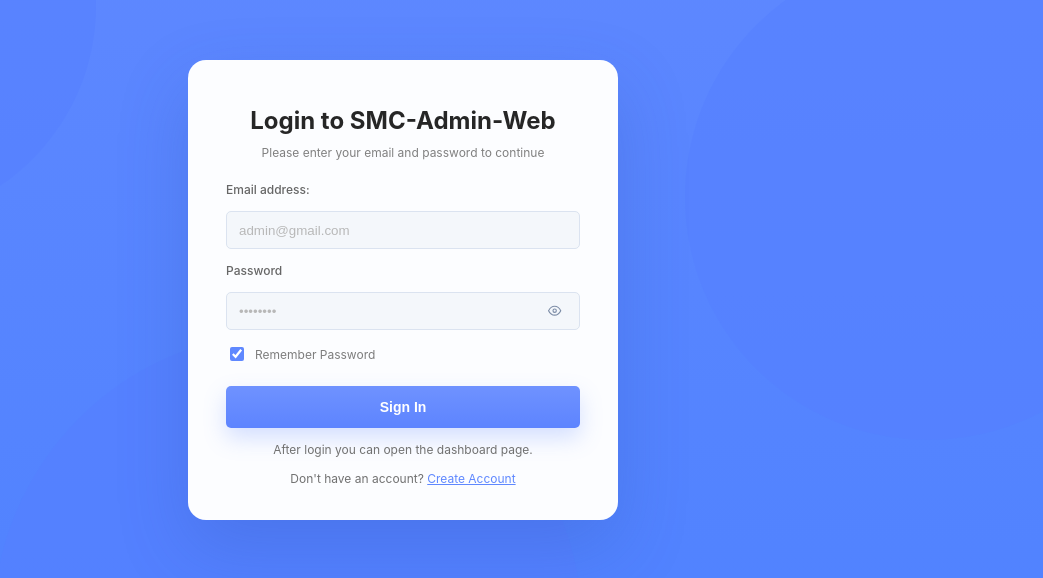
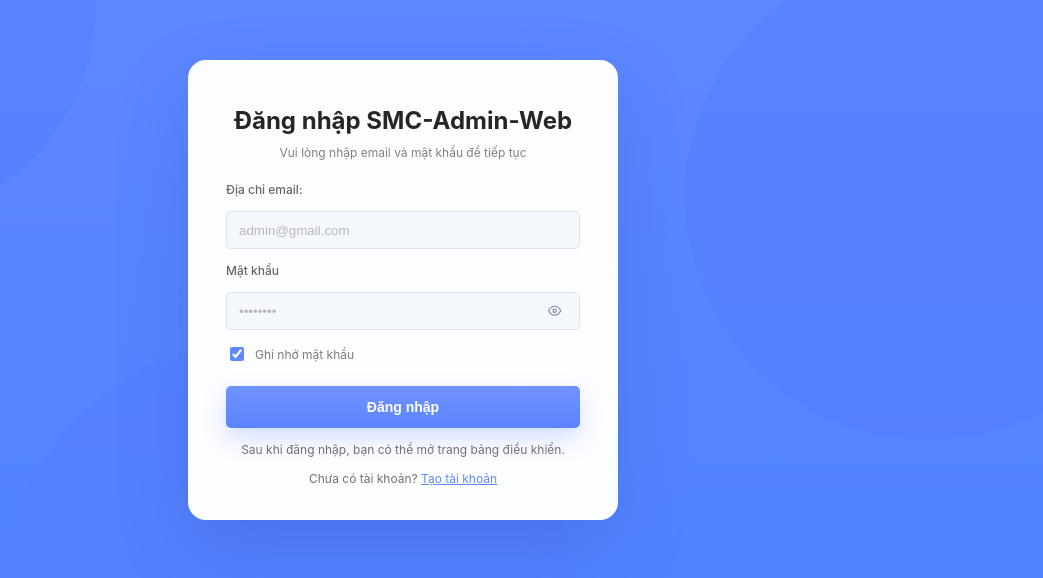
Before and after one commit to longth-dev/SMC-admin-staff-page, a React (Vite) app: page /login in a window 1280 px wide. Shown: the part 110-688 px from the top of the page, without its empty margins (237-1280 px from the left). Built offline with nearby package versions, Linux system fonts and the light colour scheme.

Commit message:
tieng viet for login

```diff
--- a/src/page/Login/Login.jsx
+++ b/src/page/Login/Login.jsx
@@ -50,14 +50,14 @@ const Login = () => {
             <div className="login-page__shape login-page__shape--three" />
 
             <div className="login-card">
-                <h1 className="login-card__title">Login to SMC-Admin-Web</h1>
+                <h1 className="login-card__title">Đăng nhập SMC-Admin-Web</h1>
                 <p className="login-card__subtitle">
-                    Please enter your email and password to continue
+                    Vui lòng nhập email và mật khẩu để tiếp tục
                 </p>
 
                 <form className="login-form" onSubmit={handleLogin}>
                     <label className="login-form__label" htmlFor="email">
-                        Email address:
+                        Địa chỉ email:
                     </label>
                     <input
                         id="email"
@@ -72,7 +72,7 @@ const Login = () => {
 
                     <div className="login-form__row">
                         <label className="login-form__label" htmlFor="password">
-                            Password
+                            Mật khẩu
                         </label>
                     </div>
 
@@ -99,21 +99,21 @@ const Login = () => {
 
                     <label className="login-form__checkbox">
                         <input type="checkbox" defaultChecked />
-                        <span>Remember Password</span>
+                        <span>Ghi nhớ mật khẩu</span>
                     </label>
 
                     {error ? <p className="login-form__error">{error}</p> : null}
 
                     <button type="submit" className="login-form__submit" disabled={loading}>
-                        {loading ? 'Signing In...' : 'Sign In'}
+                        {loading ? 'Đang đăng nhập...' : 'Đăng nhập'}
                     </button>
 
                     <p className="login-form__footer">
-                        After login you can open the dashboard page.
+                        Sau khi đăng nhập, bạn có thể mở trang bảng điều khiển.
                     </p>
 
                     <p className="login-form__footer">
-                        Don&apos;t have an account? <a href="/register">Create Account</a>
+                        Chưa có tài khoản? <a href="/register">Tạo tài khoản</a>
                     </p>
                 </form>
             </div>
```
